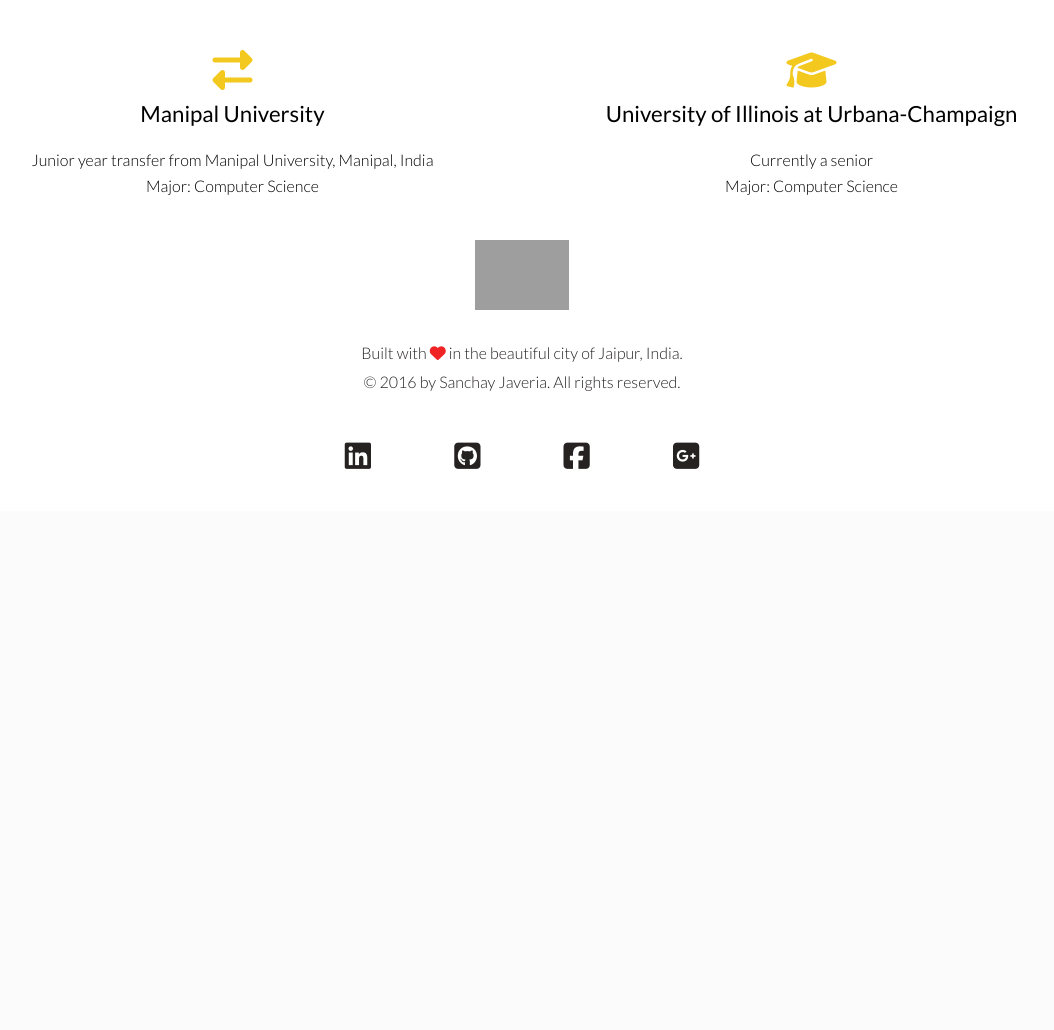
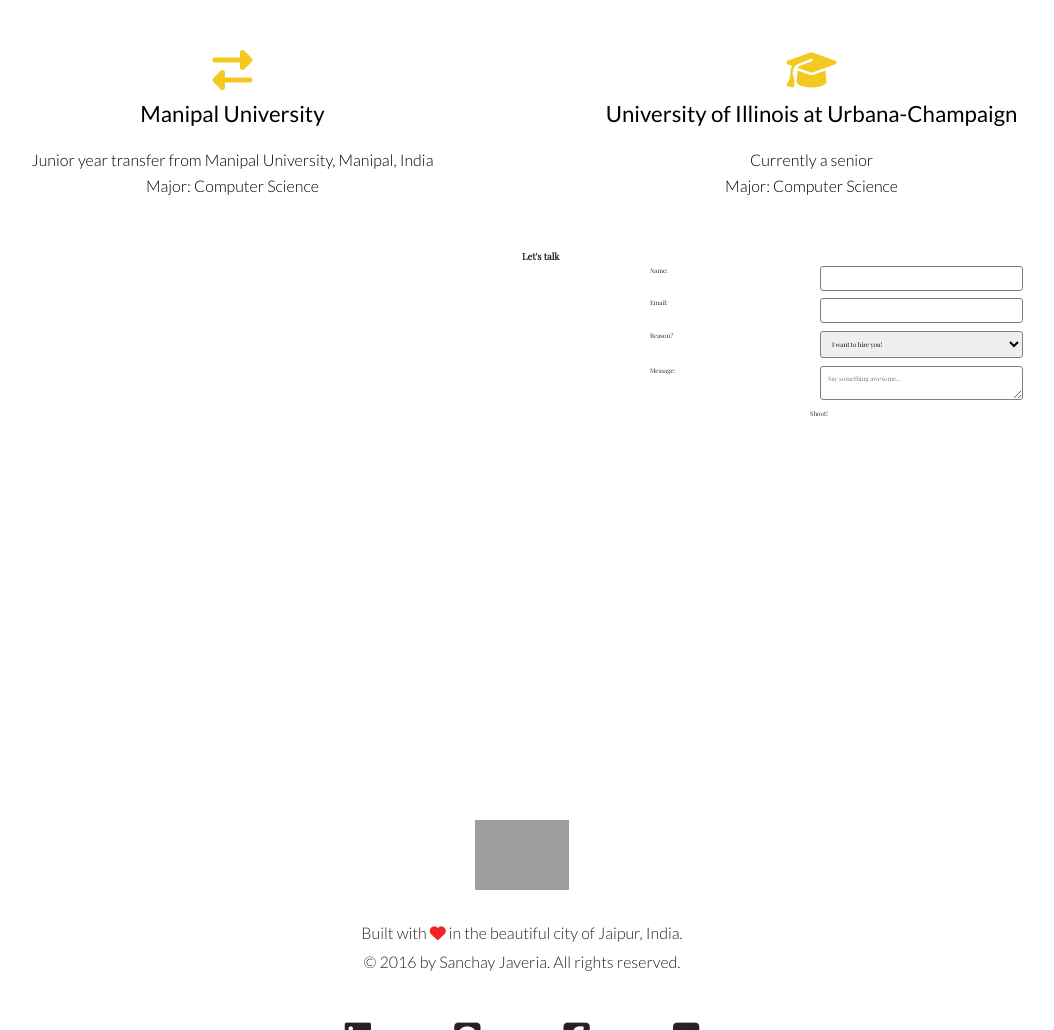
Before and after one commit to javeria2/javeria2.github.io, a PHP site: page / in a window 1280 px wide. Shown: the part 3737-4767 px from the top of the page, without its empty margins (118-1172 px from the left). Before the commit the page ends 4206 px from the top, so only its background shows below. Run offline with PHP 8.4, Linux system fonts and the light colour scheme; style sheets or scripts are compiled from the project's sources; some libraries are stand-ins or nearby versions; some web fonts are replaced; grey boxes are pictures that could not be loaded.

Commit message:
contact form with map

```diff
--- a/home.html
+++ b/home.html
@@ -253,6 +253,65 @@
 	</div>
 </section>
 
+<!-- CONTACT -->
+<div class="contact-box">
+
+    <div id="map"></div>
+
+    <div class="form-box">
+        <div class="container">
+            <h2>Let's talk</h2>
+        </div>
+        <div class="container">
+            <form method="POST" action="#" class="contact-form">
+                <div class="container">
+                    <div class="col span-1-of-3 labels">
+                        <label for="name">Name:</label>
+                    </div>
+                    <div class="col span-2-of-3">
+                        <input type="text" name="name" id="name" required>
+                    </div>
+                </div>
+                <div class="container">
+                    <div class="col span-1-of-3 labels">
+                        <label for="email">Email:</label>
+                    </div>
+                    <div class="col span-2-of-3">
+                        <input type="email" name="email" id="email" required>
+                    </div>
+                </div>
+                <div class="container">
+                    <div class="col span-1-of-3 labels">
+                        <label for="reason">Reason?</label>
+                    </div>
+                    <div class="col span-2-of-3">
+                        <select name="reason" id="reason">
+                            <option value="Hire" selected>I want to hire you!</option>
+                            <option value="Hello">Just swung by to say hello :)</option>
+                            <option value="Other">Other</option>
+                        </select>
+                    </div>
+                </div>
+                <div class="container">
+                    <div class="col span-1-of-3 labels">
+                        <label for="message">Message:</label>
+                    </div>
+                    <div class="col span-2-of-3">
+                        <textarea id="message" name="message" placeholder="Say something awesome..."></textarea>
+                    </div>
+                </div>
+                <div class="container">
+                    <div class="col span-1-of-3">
+                        <label></label>
+                    </div>
+                    <div class="col span-2-of-3">
+                        <a href="#" class="btn btn-regular" id="submit-form">Shoot!</a>
+                    </div>
+                </div>
+            </form>
+        </div>
+    </div>
+</div>
 
 <!-- FOOTER -->
 <footer>
--- a/resources/css/portfolio.css
+++ b/resources/css/portfolio.css
@@ -684,6 +684,59 @@
 
 
 /*========*/
+/* CONTACT*/
+/*========*/
+
+form {
+    width: 60%;
+    margin: 0 auto;
+}
+
+input,
+select,
+textarea {
+    width: 80%;
+    padding: 7px;
+    border: 1px solid grey;
+    border-radius: 3px;
+    outline-width: 0;
+    margin-left: 40px;
+}
+
+textarea{
+    max-width: 80%;
+}
+
+#submit-form {
+    margin-left: 30px;
+}
+
+#map {
+    width: 100%;
+    height: 580px;
+    position: relative;
+    z-index: 0;
+}
+
+.contact-box {
+    width: 100%;
+    height: 580px;
+    position: relative;
+}
+
+.form-box {
+    position: absolute;
+    top: 0;
+    right: 0;
+    background-color: rgba(255, 255, 255, 0.8);
+    z-index: 1;
+    height:580px;
+    width: 50%;
+    padding-top: 40px;
+}
+
+
+/*========*/
 /* FOOTER */
 /*========*/
 footer {
--- a/resources/js/script.js
+++ b/resources/js/script.js
@@ -129,4 +129,23 @@
 	    arrowRightText: '&rarr;',
 	    arrowLeftText: '&larr;'
 	  });
+
+	// google maps
+
+	var map = new GMaps({
+	  div: '#map',
+	  scrollwheel: false,
+	  lat: 40.1146914,
+	  lng: -88.0,
+	  zoom: 12
+	});
+
+	map.addMarker({
+	  lat: 40.1146914,
+	  lng: -88.0,
+	  title:'champaign',
+	  infoWindow: {
+	  	content: '<p>Come try us!</p>'
+	  }
+	});
 });
```
